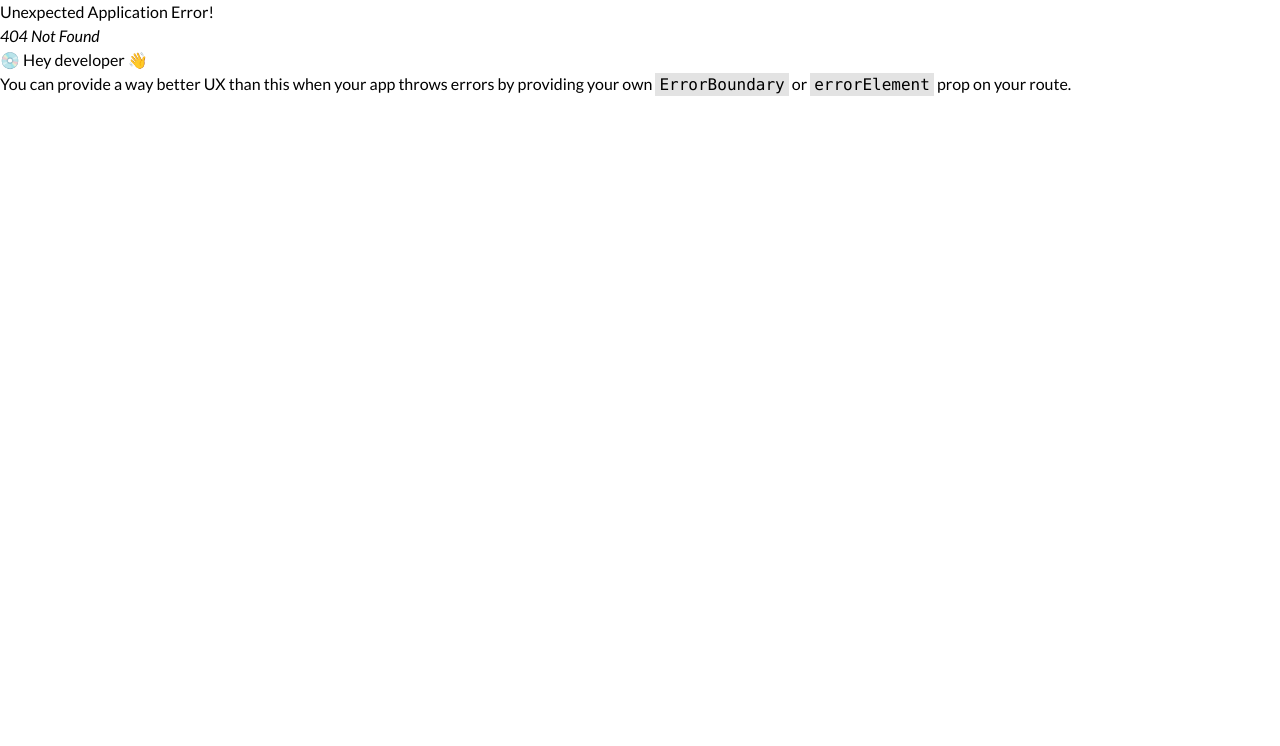
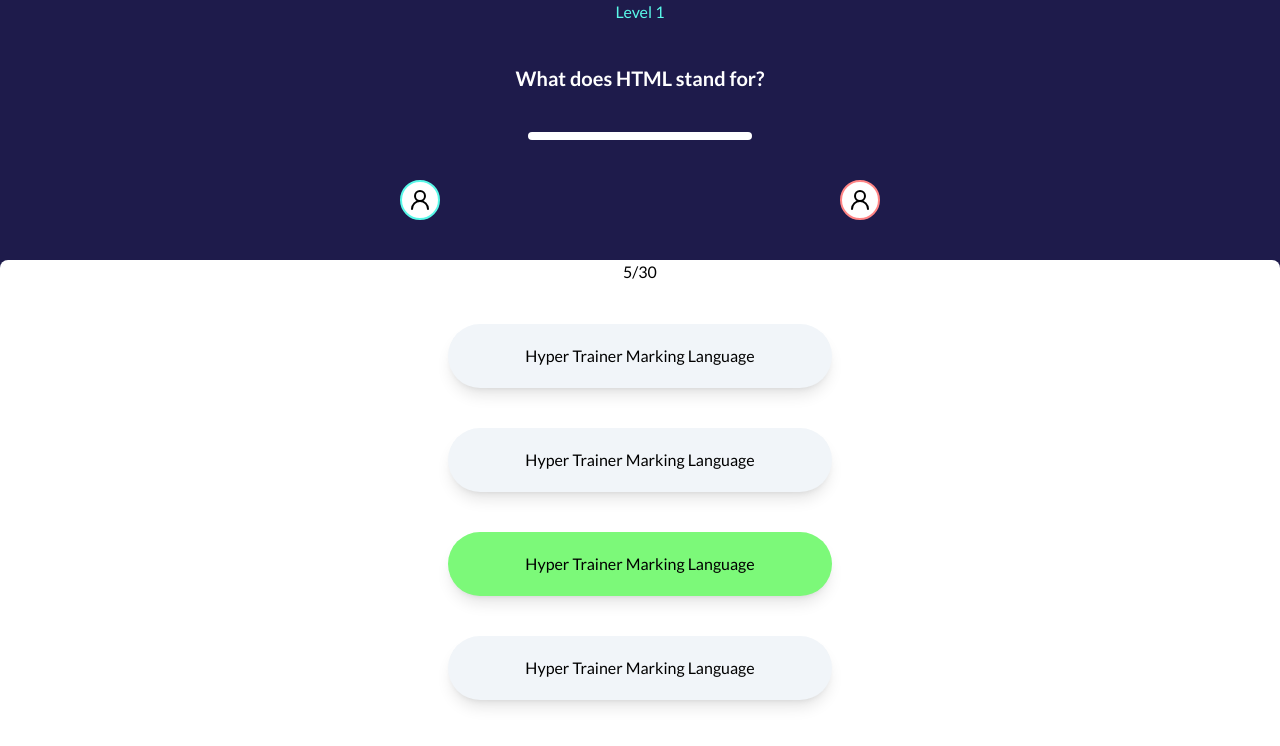
Before and after one commit to Eaint-Thayaphy-Oo/AI-Knowledge-Sharing-Quiz-Bot, a React (Vite) app in the folder quiz-bot-frontend/: page /quiz in a window 1280 px wide. Before the commit this address had no page. Shown: the top 746 px of the page. Built offline with nearby package versions, Linux system fonts and the light colour scheme.

Commit message:
quiz page

```diff
--- a/quiz-bot-frontend/src/pages/quiz/QuizHome.jsx
+++ b/quiz-bot-frontend/src/pages/quiz/QuizHome.jsx
@@ -1,7 +1,39 @@
-import React from 'react'
+import React from "react";
+import { UserRound } from "lucide-react";
 
 export const QuizHome = () => {
   return (
-    <div>this is quiz page</div>
-  )
-}
+    <>
+      <div className="bg-indigo-950 text-center">
+        <h1 className="text-[#59F8E8] mb-10">Level 1</h1>
+        <p className="text-white font-semibold text-xl mb-10">
+          What does HTML stand for?
+        </p>
+        <div className="w-56 bg-white h-2 rounded mx-auto"></div>
+        <div className="flex place-content-evenly mt-10 mb-10">
+          <div className="bg-white rounded-full size-10 border-[#59F8E8] border-2 flex flex-col justify-center">
+            <UserRound className="mx-auto" />
+          </div>
+          <div className="bg-white rounded-full size-10 border-[#FF8585] border-2 flex flex-col justify-center">
+            <UserRound className="mx-auto" />
+          </div>
+        </div>
+        <div className="bg-white w-full rounded-t-lg">
+          <h1>5/30</h1>
+          <div className="bg-slate-100 shadow-lg w-96 rounded-full mx-auto p-5 mt-10">
+            Hyper Trainer Marking Language
+          </div>
+          <div className="bg-slate-100 shadow-lg w-96 rounded-full mx-auto p-5 mt-10">
+            Hyper Trainer Marking Language
+          </div>
+          <div className="bg-[#7CF979] shadow-lg w-96 rounded-full mx-auto p-5 mt-10">
+            Hyper Trainer Marking Language
+          </div>
+          <div className="bg-slate-100 shadow-lg w-96 rounded-full mx-auto p-5 mt-10">
+            Hyper Trainer Marking Language
+          </div>
+        </div>
+      </div>
+    </>
+  );
+};
--- a/quiz-bot-frontend/src/router/Router.jsx
+++ b/quiz-bot-frontend/src/router/Router.jsx
@@ -8,6 +8,8 @@ import Layout from "../Layout";
 import Home from "@/pages/Home";
 import CategoryLayout from "@/pages/category/CategoryLayout";
 import { CategoryHome } from "@/pages/category/CategoryHome";
+import QuizLayout from "@/pages/quiz/QuizLayout";
+import { QuizHome } from "@/pages/quiz/QuizHome";
 
 const Router = () => {
   const router = createBrowserRouter(
@@ -18,6 +20,9 @@ const Router = () => {
           <Route path="category" element={<CategoryLayout />}>
             <Route index element={<CategoryHome />} />
           </Route>
+          <Route path="quiz" element={<QuizLayout />}>
+            <Route index element={<QuizHome />} />
+          </Route>
         </Route>
       </>
     )
```
